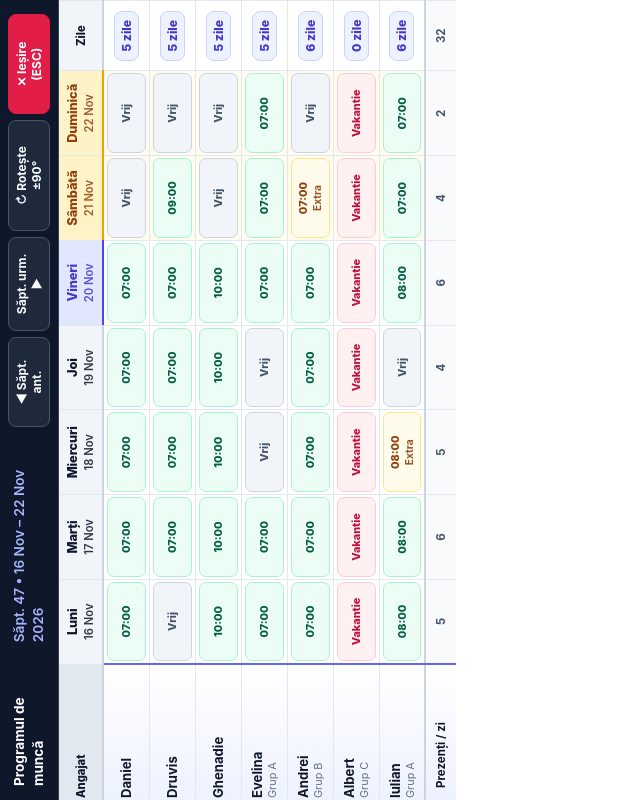
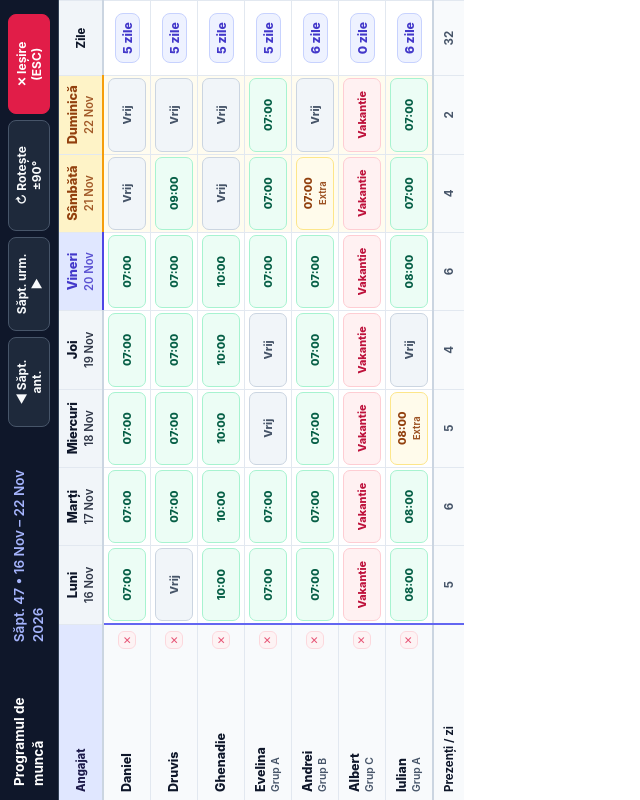
Before and after one commit to andreicojocariu33-cloud/aplicatia-mea, a plain HTML site: page index.html in a window 1280 px wide. Both pictures are taken after a click on the button "Ecran 90°". Shown: the whole page, without its empty margins (0-640 px from the left). Drawn offline with Linux system fonts and the light colour scheme.

Commit message:
Update index.html

```diff
--- a/index.html
+++ b/index.html
@@ -43,16 +43,6 @@
             --rose-600: #e11d48;
             --rose-700: #be123c;
 
-            --sky-50: #f0f9ff;
-            --sky-100: #e0f2fe;
-            --sky-200: #bae6fd;
-            --sky-800: #075985;
-
-            --purple-50: #faf5ff;
-            --purple-100: #f3e8ff;
-            --purple-200: #e9d5ff;
-            --purple-800: #6b21a8;
-
             --shadow-sm: 0 1px 2px rgba(15, 23, 42, 0.05);
             --shadow-md: 0 4px 12px rgba(15, 23, 42, 0.08);
             --shadow-xl: 0 20px 35px -10px rgba(15, 23, 42, 0.25);
@@ -452,10 +442,10 @@
             width: 100%;
             border-collapse: collapse;
             table-layout: fixed;
-            min-width: 760px; /* Pe ecrane foarte înguste permite scroll orizontal lin fără a strivi textul */
-        }
-
-        /* Lățimi procentuale exacte: 17% Angajat + 7 * 10.6% Zile + 8.8% Zile Lucrate = 100% */
+            min-width: 760px;
+        }
+
+        /* Lățimi procentuale în modul normal: 17% Angajat + 7 * 10.6% Zile + 8.8% Zile = 100% */
         col.col-employee { width: 17%; }
         col.col-day      { width: 10.6%; }
         col.col-days-cnt { width: 8.8%; }
@@ -523,7 +513,7 @@
             background-color: #f8fafc;
         }
 
-        /* Coloana Angajat (Fixă la stânga) */
+        /* Coloana Angajat (Fixă la stânga în modul normal) */
         .schedule-table tbody td.sticky-col {
             position: sticky;
             left: 0;
@@ -592,7 +582,7 @@
             background-color: rgba(254, 243, 199, 0.28);
         }
 
-        /* Celula de program zilnic (o singură tură -> afișează ora de început sau statusul) */
+        /* Celula de program zilnic */
         .shift-slot {
             width: 100%;
             height: 100%;
@@ -670,7 +660,7 @@
             white-space: nowrap;
         }
 
-        /* Coloana Zile Lucrate (fără ore) */
+        /* Coloana Zile Lucrate */
         .days-count-badge {
             display: inline-flex;
             align-items: center;
@@ -708,7 +698,7 @@
         }
 
         /* =====================================================================
-           5. MOD ECRAN COMPLET ROTIT LA 90° (FIT-TO-SCREEN TOATE CELE 7 ZILE)
+           5. MOD ECRAN COMPLET ROTIT LA 90° (NUMELE ANGAJATULUI VIZIBIL CLAR)
            ===================================================================== */
         #fullscreen-overlay-shell.active {
             position: fixed;
@@ -743,7 +733,6 @@
             transform: translate(-50%, -50%) rotate(90deg);
         }
 
-        /* Încadrează toate cele 7 zile fără scroll orizontal în modul 90° */
         #fullscreen-overlay-shell.active #table-scroll-wrapper {
             overflow-x: hidden !important;
             overflow-y: auto !important;
@@ -755,14 +744,76 @@
             table-layout: fixed !important;
         }
 
+        /* Alocăm 22% pentru coloana Angajat astfel încât numele și funcția să fie mereu vizibile */
+        #fullscreen-overlay-shell.active col.col-employee { width: 22%; }
+        #fullscreen-overlay-shell.active col.col-day      { width: 9.8%; }
+        #fullscreen-overlay-shell.active col.col-days-cnt { width: 9.4%; }
+
+        /* Dezactivăm position: sticky în scena rotită pentru a evita ascunderea/decuparea numelui */
+        #fullscreen-overlay-shell.active .schedule-table thead th,
+        #fullscreen-overlay-shell.active .schedule-table thead th.sticky-col,
+        #fullscreen-overlay-shell.active .schedule-table tbody td.sticky-col,
+        #fullscreen-overlay-shell.active .schedule-table tfoot td.sticky-col {
+            position: static !important;
+            left: auto !important;
+        }
+
         #fullscreen-overlay-shell.active .schedule-table thead th {
             padding: 6px 2px;
             font-size: 0.7rem;
         }
 
+        #fullscreen-overlay-shell.active .schedule-table thead th.sticky-col {
+            text-align: left;
+            padding-left: 8px;
+            background: #e0e7ff;
+            color: #1e1b4b;
+        }
+
         #fullscreen-overlay-shell.active .schedule-table tbody td {
-            padding: 3px 2px;
-            height: 46px;
+            padding: 4px 2px;
+            height: auto;
+            min-height: 46px;
+        }
+
+        #fullscreen-overlay-shell.active td.sticky-col {
+            background: #f8fafc !important;
+            border-right: 2px solid #6366f1 !important;
+            padding: 5px 6px 5px 8px !important;
+        }
+
+        #fullscreen-overlay-shell.active .emp-info,
+        #fullscreen-overlay-shell.active .emp-name,
+        #fullscreen-overlay-shell.active .emp-role {
+            display: block !important;
+            visibility: visible !important;
+            opacity: 1 !important;
+            white-space: normal !important;
+            overflow: visible !important;
+            text-overflow: clip !important;
+            word-break: break-word;
+        }
+
+        #fullscreen-overlay-shell.active .emp-name {
+            font-size: 0.78rem;
+            font-weight: 800;
+            line-height: 1.15;
+            color: #0f172a !important;
+        }
+
+        #fullscreen-overlay-shell.active .emp-role {
+            font-size: 0.65rem;
+            font-weight: 600;
+            line-height: 1.15;
+            color: #475569 !important;
+            margin-top: 2px;
+        }
+
+        #fullscreen-overlay-shell.active .emp-del-btn {
+            opacity: 0.75;
+            width: 18px;
+            height: 18px;
+            font-size: 0.65rem;
         }
 
         #fullscreen-overlay-shell.active .shift-slot {
@@ -775,17 +826,11 @@
             font-size: 0.68rem;
         }
 
-        #fullscreen-overlay-shell.active .shift-time {
+        #fullscreen-overlay-shell.active .shift-sub {
             font-size: 0.58rem;
         }
 
-        #fullscreen-overlay-shell.active td.sticky-col {
-            background: linear-gradient(90deg, #eef2ff 0%, #ffffff 100%) !important;
-            border-right: 2px solid #6366f1 !important;
-            box-shadow: 2px 0 8px rgba(79, 70, 229, 0.14);
-        }
-
-        /* Pe telefon (<768px) ascunde bara de sus în modul tot ecranul (ieșire prin dublu-tap) */
+        /* Pe telefon (<768px) ascunde bara de sus în modul tot ecranul (ieșire prin dublu-tap sau ESC) */
         @media (max-width: 767px) {
             #fullscreen-overlay-shell.active #fullscreen-top-bar {
                 display: none !important;
@@ -811,7 +856,7 @@
             display: flex;
         }
 
-        /* Când suntem în modul 90° pe tot ecranul, modalele sunt mutate și rotite în #fullscreen-rotated-stage */
+        /* Când suntem în modul 90° pe tot ecranul, modalele sunt mutate în scena rotită */
         #fullscreen-rotated-stage .modal-backdrop {
             position: absolute;
             inset: 0;
@@ -994,7 +1039,7 @@
             pointer-events: none;
         }
 
-        /* Când este activ modul 90°, notificările apar tot în interiorul scenei rotite la 90° */
+        /* Când este activ modul 90°, notificările apar în scena rotită */
         #fullscreen-rotated-stage #toast-container {
             position: absolute;
             bottom: 12px;
@@ -1107,7 +1152,7 @@
                         <line x1="12" y1="5" x2="12" y2="19"></line>
                         <line x1="5" y1="12" x2="19" y2="12"></line>
                     </svg>
-                    <span>Angajat</span>
+                    <span>+ Angajat</span>
                 </button>
 
                 <button type="button" class="btn" onclick="copyPreviousWeek()" title="Copiază programul din săptămâna anterioară">
@@ -1140,7 +1185,7 @@
         </div>
     </header>
 
-    <!-- BARA DE LEGENDĂ (FĂRĂ TURE ȘI FĂRĂ ORE) ȘI SUMAR PREZENȚE -->
+    <!-- BARA DE LEGENDĂ & SUMAR PREZENȚE -->
     <section class="sub-toolbar">
         <div class="legend-list">
             <span class="legend-pill shift-work"><span class="legend-dot" style="background:#059669"></span>Program (ex. 07:00 / 08:00 / 10:00)</span>
@@ -1174,7 +1219,7 @@
                     </div>
                 </div>
 
-                <!-- Tabelul complet: Angajat + Luni, Marți, Miercuri, Joi, Vineri, Sâmbătă, Duminică + Total -->
+                <!-- Tabelul complet: Angajat + Luni..Duminică + Zile -->
                 <div id="table-scroll-wrapper">
                     <table class="schedule-table">
                         <colgroup>
@@ -1189,17 +1234,11 @@
                             <col class="col-days-cnt">
                         </colgroup>
                         <thead>
-                            <tr id="table-head-row">
-                                <!-- Generat dinamic din JS cu Luni -> Duminică -->
-                            </tr>
+                            <tr id="table-head-row"></tr>
                         </thead>
-                        <tbody id="table-body">
-                            <!-- Generat dinamic din JS -->
-                        </tbody>
+                        <tbody id="table-body"></tbody>
                         <tfoot>
-                            <tr id="table-foot-row">
-                                <!-- Sumar prezență zilnică Luni -> Duminică -->
-                            </tr>
+                            <tr id="table-foot-row"></tr>
                         </tfoot>
                     </table>
                 </div>
@@ -1207,9 +1246,7 @@
         </div>
     </main>
 
-    <!-- =========================================================================
-         MODAL 1: EDITARE PROGRAM ZILNIC (O SINGURĂ TURĂ, FĂRĂ ORE)
-         ========================================================================= -->
+    <!-- MODAL 1: EDITARE PROGRAM ZILNIC -->
     <div id="shift-modal" class="modal-backdrop" onclick="if(event.target===this) closeShiftModal()">
         <div class="modal-card">
             <div class="modal-header">
@@ -1298,9 +1335,7 @@
         </div>
     </div>
 
-    <!-- =========================================================================
-         MODAL 2: ADĂUGARE ANGAJAT
-         ========================================================================= -->
+    <!-- MODAL 2: ADĂUGARE ANGAJAT -->
     <div id="emp-modal" class="modal-backdrop" onclick="if(event.target===this) closeAddEmployeeModal()">
         <div class="modal-card" style="max-width:400px;">
             <div class="modal-header">
@@ -1331,7 +1366,7 @@
 
     <script>
         /* =====================================================================
-           1. STARE GLOBALĂ & PERSISTENȚĂ SIGURĂ (FĂRĂ ERORI ÎN IFRAME SANDBOX)
+           1. STARE GLOBALĂ & PERSISTENȚĂ SIGURĂ (LOCALSTORAGE + FALLBACK MEMORIE)
            ===================================================================== */
         const STORAGE_KEY = 'planificator_program_o_tura_2026_2027_v1';
         const DAY_NAMES = ['Luni', 'Marți', 'Miercuri', 'Joi', 'Vineri', 'Sâmbătă', 'Duminică'];
@@ -1359,10 +1394,10 @@
             year: 2026,
             week: 47,
             employees: [],
-            schedules: {}, // { "2026-W47": { "emp_daniel": { "0": { type, label, note }, ... } } }
-            editingCell: null, // { empId, dayIndex }
+            schedules: {},
+            editingCell: null,
             isFullscreen: false,
-            rotationClass: 'rotated-ccw' // 'rotated-ccw' (-90deg) sau 'rotated-cw' (+90deg)
+            rotationClass: 'rotated-ccw'
         };
 
         /* =====================================================================
@@ -1415,14 +1450,13 @@
         }
 
         /* =====================================================================
-           3. INIȚIALIZARE & DATE DIN FIȘIERUL EXCEL (WEEK 47, WEEK 51, WEEK 52)
+           3. DATE IMPLICITE PENTRU SĂPTĂMÂNILE 47, 51 ȘI 52 DIN 2026
            ===================================================================== */
         function createSlot(type, label, note = '') {
             return { type, label, note };
         }
 
         function getDefaultWorkbookSchedules() {
-            // WEEK 47 (16.11.2026 – 22.11.2026) din fișierul încărcat (foaia 1)
             const w47 = {
                 emp_daniel: {
                     0: createSlot('work', '07:00'),
@@ -1489,7 +1523,6 @@
                 }
             };
 
-            // WEEK 51 (14.12.2026 – 20.12.2026) din foaia 2 a registrului
             const w51 = {
                 emp_daniel: {
                     0: createSlot('work', '07:00'),
@@ -1556,7 +1589,6 @@
                 }
             };
 
-            // WEEK 52 (21.12.2026 – 27.12.2026) din foaia 3 a registrului
             const w52 = {
                 emp_daniel: {
                     0: createSlot('work', '07:00'),
@@ -1774,7 +1806,6 @@
                 fsLabel.textContent = `Săpt. ${String(state.week).padStart(2, '0')} • ${formatShortDate(days[0])} – ${formatShortDate(days[6])} ${state.year}`;
             }
 
-            // 1. Randare Antet (Angajat + Cele 7 zile Luni-Duminică + Zile)
             const headRow = document.getElementById('table-head-row');
             let headHTML = `<th class="sticky-col">Angajat</th>`;
 
@@ -1796,7 +1827,6 @@
             headHTML += `<th>Zile</th>`;
             headRow.innerHTML = headHTML;
 
-            // 2. Randare Rânduri Angajați
             const tbody = document.getElementById('table-body');
             let bodyHTML = '';
             let grandTotalDays = 0;
@@ -1875,7 +1905,6 @@
 
             tbody.innerHTML = bodyHTML;
 
-            // 3. Randare Sumar Jos (Prezenți pe zi Luni - Duminică)
             const footRow = document.getElementById('table-foot-row');
             let footHTML = `<td class="sticky-col">Prezenți / zi</td>`;
             for (let d = 0; d < 7; d++) {
@@ -1884,7 +1913,6 @@
             footHTML += `<td>${grandTotalDays}</td>`;
             footRow.innerHTML = footHTML;
 
-            // 4. Actualizare statistici de sus
             document.getElementById('stat-emp-count').textContent = String(state.employees.length);
             document.getElementById('stat-total-days').textContent = `${grandTotalDays} zile`;
         }
@@ -2087,7 +2115,7 @@
             const shell = document.getElementById('fullscreen-overlay-shell');
             shell.classList.add('active', state.rotationClass);
             syncPortalsToFullscreenStage(true);
-            showToast('Ecran complet 90° activat (modalele și notificările sunt la 90°).');
+            showToast('Ecran complet 90° activat (numele angajaților sunt vizibile).');
         }
 
         function exitFullscreenSchedule() {
```
